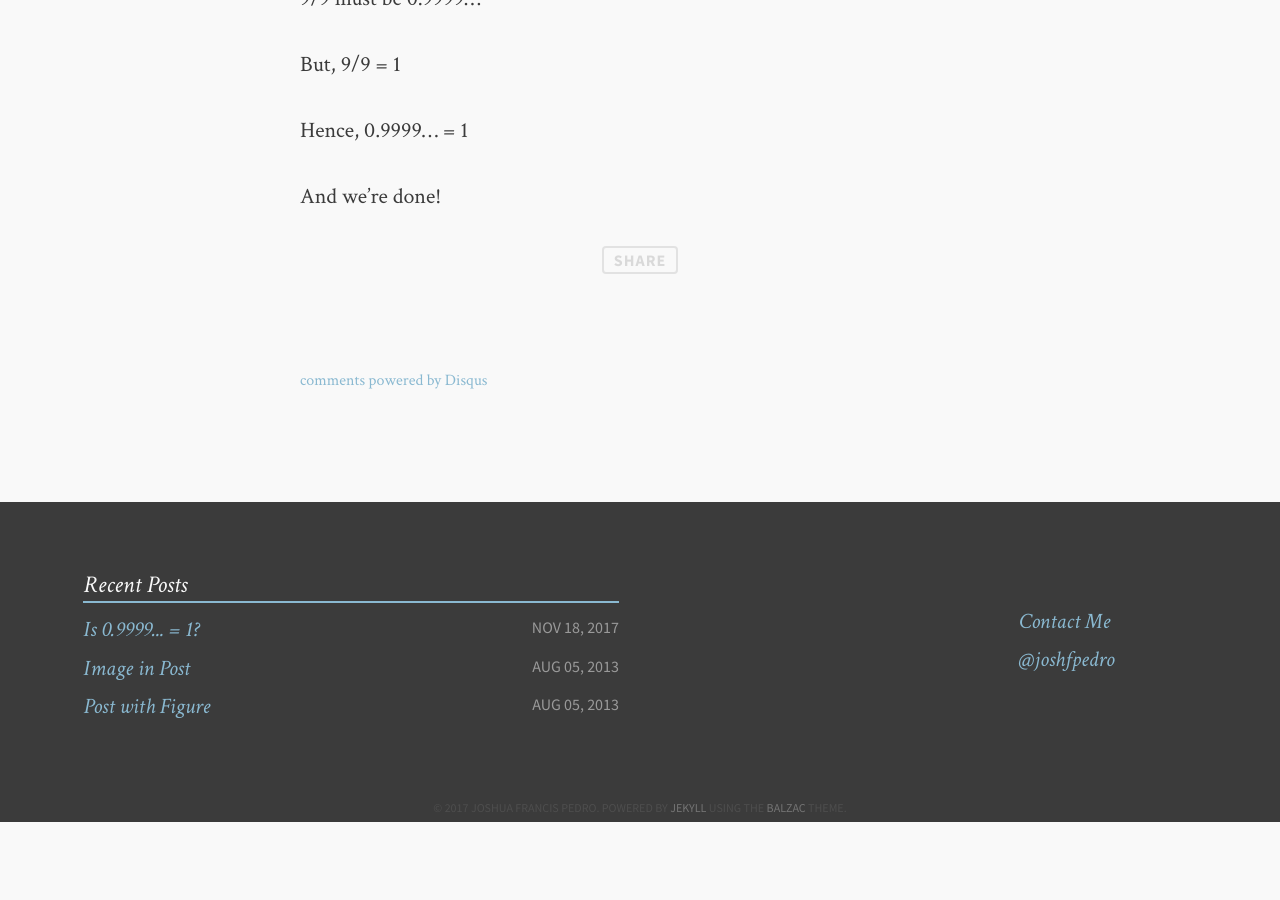
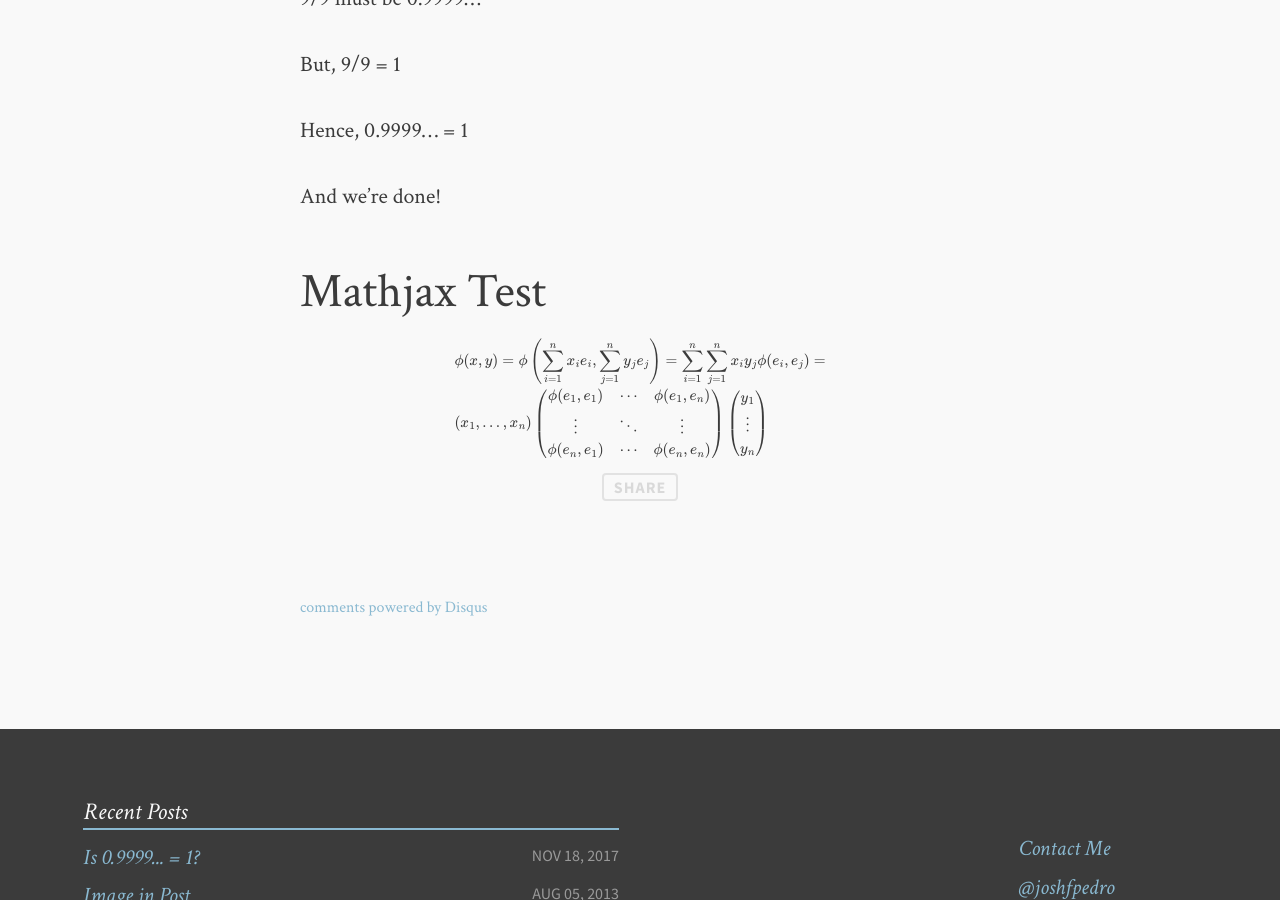
Before and after one commit to ColeTownsend/Balzac-for-Jekyll, a Jekyll site: the page built from _posts/2017-11-18-first-post.md, in a window 1280 px wide and 900 px high, scrolled down 1586 px. Built offline with Jekyll 4.4.1, drawn with Linux system fonts in a browser that asks for light colours; formulas are drawn with MathJax 3; comment, search, counter and statistics services are not loaded; before the commit the page ends 2408 px from its top, so only the background shows below that.

Commit message:
testing mathjax

```diff
--- a/_posts/2017-11-18-first-post.md
+++ b/_posts/2017-11-18-first-post.md
@@ -32,3 +32,22 @@
 Hence, 0.9999... = 1
 
 And we're done!
+
+## Mathjax Test
+
+$$
+\begin{align*}
+  & \phi(x,y) = \phi \left(\sum_{i=1}^n x_ie_i, \sum_{j=1}^n y_je_j \right)
+  = \sum_{i=1}^n \sum_{j=1}^n x_i y_j \phi(e_i, e_j) = \\
+  & (x_1, \ldots, x_n) \left( \begin{array}{ccc}
+      \phi(e_1, e_1) & \cdots & \phi(e_1, e_n) \\
+      \vdots & \ddots & \vdots \\
+      \phi(e_n, e_1) & \cdots & \phi(e_n, e_n)
+    \end{array} \right)
+  \left( \begin{array}{c}
+      y_1 \\
+      \vdots \\
+      y_n
+    \end{array} \right)
+\end{align*}
+$$
```
Also changed, not shown: other parts of _posts/2017-11-18-first-post.md (+1 -1 lines).
